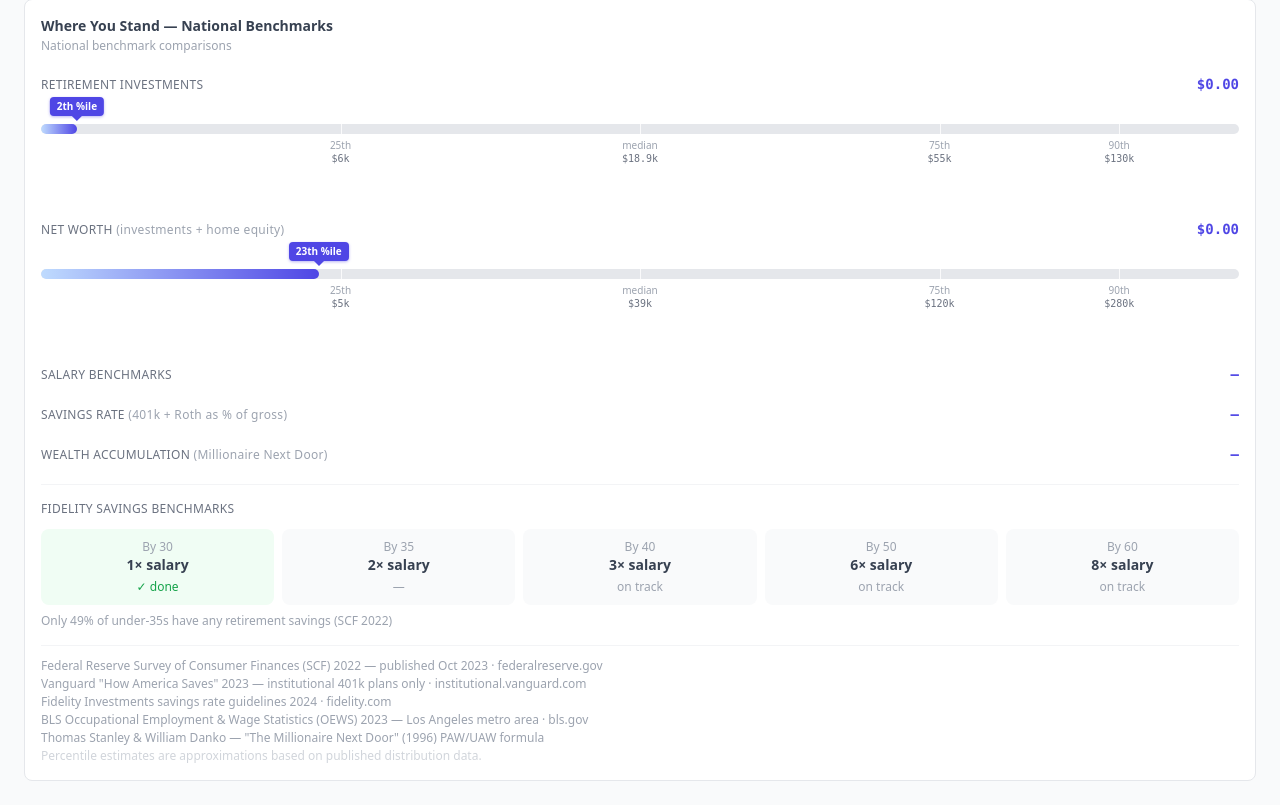
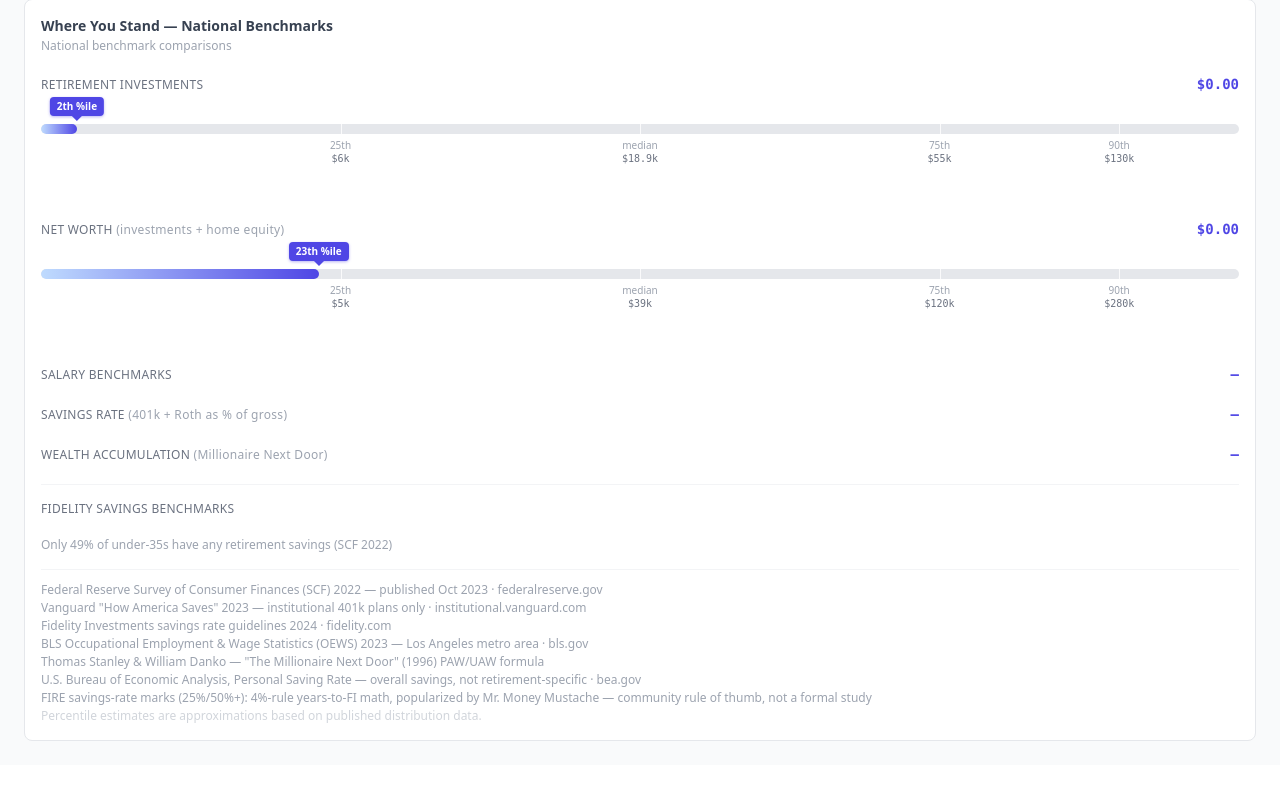
Before and after one commit to grimechristopher/statements, a Flask app: page /milestones in a window 1280 px wide. Shown: the part 1391-2196 px from the top of the page. After the commit the page ends 2132 px from the top, so only its background shows below. Run offline with Flask 3, Linux system fonts and the light colour scheme; data that the repository does not hold is empty; some libraries are stand-ins or nearby versions.

Commit message:
feat: add historical milestone-crossing dates and fix benchmark accuracy
Every already-achieved milestone now shows when it was actually
crossed (scanning real account_balances history), the age at
crossing, its percentile at the time, and how that compares to
Fidelity's published by-age guideline. Crossing detection reports the
most recent below->above transition rather than the first ever, so a
milestone that was lost to a large withdrawal and re-earned reflects
the re-crossing date, not the original one.

Also: moves HOUSE_PURCHASE_DATE out of source into an env var
(matching the existing BIRTH_YEAR/BASE_ANNUAL_SALARY pattern) since
this is a public repo; expands the salary-multiple milestones to
include Fidelity's actual 6x/8x tiers so the guideline-age comparison
has something to attach to; fixes the PAW/UAW label to match Stanley
& Danko's real 0.5x/2x cutoffs instead of an invented 1x cutoff; and
relabels the savings-rate benchmark bar to honestly attribute its
sources instead of presenting community rules of thumb as cited data.

```diff
--- a/app/routes/milestones.py
+++ b/app/routes/milestones.py
@@ -1,4 +1,5 @@
 import math
+import os
 from datetime import date, timedelta
 
 from flask import Blueprint, jsonify, render_template, request
@@ -45,9 +46,10 @@ def _current_investment(db):
     return float(row["total"] or 0)
 
 
-# down payment date - matches the ~$246k balance drop that jumped the FIRE
-# projection by 5 years in a single snapshot
-HOUSE_PURCHASE_DATE = "2024-12-19"
+# life event marking a large one-time balance drop (e.g. a down payment) —
+# the FIRE trend line is measured from this date forward. Falls back to the
+# full history if unset.
+HOUSE_PURCHASE_DATE = os.environ.get("HOUSE_PURCHASE_DATE", "")
 
 
 def _linear_trend(points, start_date, year_field="fire_year"):
@@ -91,6 +93,50 @@ def _find_crossing(points, target):
     return None
 
 
+def _find_historical_crossing(history, target):
+    """history: ascending list of (date_str, value) tuples of actual past balances.
+
+    Returns the most recent below->at/above transition, not the first ever
+    crossing, so a big withdrawal (e.g. a house down payment) that drops you
+    back under a milestone correctly requires re-crossing it."""
+    crossing = None
+    was_above = False
+    for d, v in history:
+        above = v >= target
+        if above and not was_above:
+            crossing = {"date": d, "age": int(d[:4]) - BIRTH_YEAR}
+        was_above = above
+    return crossing
+
+
+def _months_since(start_date, end_date):
+    start = date.fromisoformat(start_date)
+    end = date.fromisoformat(end_date)
+    if end < start:
+        return None
+    return round((end - start).days / 30.4375)
+
+
+def _historical_totals(db):
+    active_ids = [
+        r["id"] for r in db.execute("""
+            SELECT a.id FROM accounts a
+            WHERE a.type = 'brokerage' AND a.name NOT IN ({})
+        """.format(",".join("?" * len(EXCLUDE))), list(EXCLUDE)).fetchall()
+    ]
+    if not active_ids:
+        return []
+    rows = db.execute("""
+        SELECT ab.date, a.id, ab.balance
+        FROM account_balances ab
+        JOIN accounts a ON ab.account_id = a.id
+        WHERE a.id IN ({})
+        ORDER BY ab.date ASC
+    """.format(",".join("?" * len(active_ids))), active_ids).fetchall()
+    total_by_date = _forward_fill_totals(rows)
+    return sorted(total_by_date.items())
+
+
 def _monthly_contribution(db):
     row = db.execute("""
         SELECT AVG(total_401k) as avg FROM (
@@ -122,6 +168,7 @@ def milestones_data():
     today = date.today().isoformat()
     _, contrib_pts, _, _ = _build_projections(today, current_investment, monthly_contribution)
     coast_pts, _, _, _   = _build_projections(today, current_investment, 0)
+    history = _historical_totals(db)
 
     def nw_items():
         fixed = [
@@ -133,15 +180,21 @@ def milestones_data():
             ("3M",   3_000_000),
             ("3.5M", 3_500_000),
         ]
-        multiples = [(f"{x}x salary", salary * x) for x in [0.5, 1, 2, 3, 5, 10, 25]] if salary else []
+        # 1x/2x/3x/6x/8x match the published Fidelity by-age savings benchmarks
+        multiples = [(f"{x}x salary", salary * x) for x in [0.5, 1, 2, 3, 6, 8, 10, 25]] if salary else []
         items = []
         for label, target in fixed + multiples:
             if not target:
                 continue
+            achieved = current_investment >= target
+            crossed = _find_historical_crossing(history, target) if achieved else None
+            if crossed and label == "Pre-house level":
+                crossed["since_house_months"] = _months_since(HOUSE_PURCHASE_DATE, crossed["date"])
             items.append({
                 "label": label,
                 "target": target,
-                "achieved": current_investment >= target,
+                "achieved": achieved,
+                "crossed": crossed,
                 "projected": _find_crossing(contrib_pts, target),
             })
         return items
@@ -161,10 +214,12 @@ def milestones_data():
             if not target:
                 continue
             nw_needed = target * 25
+            achieved = current_4pct >= target
             items.append({
                 "label": label,
                 "target": target,
-                "achieved": current_4pct >= target,
+                "achieved": achieved,
+                "crossed": _find_historical_crossing(history, nw_needed) if achieved else None,
                 "projected": _find_crossing(contrib_pts, nw_needed),
             })
         return items
--- a/app/templates/milestones.html
+++ b/app/templates/milestones.html
@@ -111,33 +111,7 @@
     <!-- Fidelity benchmarks -->
     <div class="border-t border-gray-100 pt-4">
       <div class="text-xs font-medium text-gray-500 uppercase tracking-wide mb-3">Fidelity Savings Benchmarks</div>
-      <div class="grid grid-cols-2 md:grid-cols-5 gap-2">
-        <div class="bg-green-50 rounded-lg p-2.5 text-center">
-          <div class="text-xs text-gray-400">By 30</div>
-          <div class="text-sm font-semibold text-gray-700">1× salary</div>
-          <div class="text-xs text-green-600 font-medium mt-1">✓ done</div>
-        </div>
-        <div class="rounded-lg p-2.5 text-center bg-gray-50" id="fid-35-card">
-          <div class="text-xs text-gray-400">By 35</div>
-          <div class="text-sm font-semibold text-gray-700">2× salary</div>
-          <div id="bm-fid35" class="text-xs mt-1 text-gray-400">—</div>
-        </div>
-        <div class="bg-gray-50 rounded-lg p-2.5 text-center">
-          <div class="text-xs text-gray-400">By 40</div>
-          <div class="text-sm font-semibold text-gray-700">3× salary</div>
-          <div class="text-xs text-gray-400 mt-1">on track</div>
-        </div>
-        <div class="bg-gray-50 rounded-lg p-2.5 text-center">
-          <div class="text-xs text-gray-400">By 50</div>
-          <div class="text-sm font-semibold text-gray-700">6× salary</div>
-          <div class="text-xs text-gray-400 mt-1">on track</div>
-        </div>
-        <div class="bg-gray-50 rounded-lg p-2.5 text-center">
-          <div class="text-xs text-gray-400">By 60</div>
-          <div class="text-sm font-semibold text-gray-700">8× salary</div>
-          <div class="text-xs text-gray-400 mt-1">on track</div>
-        </div>
-      </div>
+      <div class="grid grid-cols-2 md:grid-cols-5 gap-2" id="fidelity-benchmarks"></div>
       <div class="text-xs text-gray-400 mt-2">Only 49% of under-35s have any retirement savings (SCF 2022)</div>
     </div>
 
@@ -149,6 +123,8 @@
     <div>Fidelity Investments savings rate guidelines 2024 · fidelity.com</div>
     <div>BLS Occupational Employment & Wage Statistics (OEWS) 2023 — Los Angeles metro area · bls.gov</div>
     <div>Thomas Stanley & William Danko — "The Millionaire Next Door" (1996) PAW/UAW formula</div>
+    <div>U.S. Bureau of Economic Analysis, Personal Saving Rate — overall savings, not retirement-specific · bea.gov</div>
+    <div>FIRE savings-rate marks (25%/50%+): 4%-rule years-to-FI math, popularized by Mr. Money Mustache — community rule of thumb, not a formal study</div>
     <div class="text-gray-300 mt-1">Percentile estimates are approximations based on published distribution data.</div>
   </div>
 </div>
@@ -164,26 +140,62 @@ function pct(current, target) {
   return Math.min(100, Math.round(current / target * 100));
 }
 
+// 1x/2x/3x/6x/8x match the published Fidelity by-age savings benchmarks
 const RECOMMENDED_AGES = {
-  "0.5x salary": 25,
-  "1x salary":   30,
-  "2x salary":   35,
-  "3x salary":   40,
-  "5x salary":   45,
-  "10x salary":  60,
-  "25x salary":  null, // FIRE — no standard age
+  "1x salary": 30,
+  "2x salary": 35,
+  "3x salary": 40,
+  "6x salary": 50,
+  "8x salary": 60,
 };
+
+const FIDELITY_BENCHMARKS = [
+  { age: 30, mult: 1 },
+  { age: 35, mult: 2 },
+  { age: 40, mult: 3 },
+  { age: 50, mult: 6 },
+  { age: 60, mult: 8 },
+];
+
+// Investment-balance percentile lookup (SCF 2022) — shared by the "Where You
+// Stand" bars and the per-milestone "Nth %ile at the time" crossing tags.
+const INV_LOOKUP = [
+  [0, 2], [1000, 10], [6000, 25], [18880, 50],
+  [55000, 75], [130000, 90], [220000, 95], [500000, 99]
+];
 
 function milestoneRow(item, current) {
   const achieved = item.achieved;
   const p = pct(current, item.target);
   const recAge = RECOMMENDED_AGES[item.label];
-  const recTag = recAge != null
-    ? `<span class="text-gray-400 text-xs ml-1">· rec. by ${recAge}</span>`
-    : "";
+
+  let recTag = "";
+  if (recAge != null) {
+    if (achieved && item.crossed) {
+      const diff = recAge - item.crossed.age;
+      recTag = diff > 0
+        ? `<span class="text-green-600 text-xs ml-1">· ${diff} yr${diff === 1 ? "" : "s"} ahead of rec. age ${recAge}</span>`
+        : diff < 0
+          ? `<span class="text-amber-500 text-xs ml-1">· ${-diff} yr${diff === -1 ? "" : "s"} behind rec. age ${recAge}</span>`
+          : `<span class="text-gray-400 text-xs ml-1">· right on rec. age ${recAge}</span>`;
+    } else {
+      recTag = `<span class="text-gray-400 text-xs ml-1">· rec. by ${recAge}</span>`;
+    }
+  }
+
   const proj = item.projected
     ? `<span class="text-gray-400">${item.projected.date} · age ${item.projected.age}</span>`
     : `<span class="text-gray-300">beyond 2069</span>`;
+
+  let achievedLine = "Achieved";
+  if (achieved && item.crossed) {
+    const monthYear = new Date(item.crossed.date).toLocaleDateString("en-US", { month: "short", year: "numeric" });
+    const pctile = Math.round(estimatePct(item.target, INV_LOOKUP));
+    achievedLine = `Achieved ${monthYear} · age ${item.crossed.age} · ${pctile}th %ile at the time`;
+    if (item.crossed.since_house_months != null) {
+      achievedLine += ` · ${item.crossed.since_house_months} mo after buying the house`;
+    }
+  }
 
   return `
     <div class="flex items-center gap-3 py-2 border-b border-gray-50 last:border-0 ${achieved ? 'opacity-60' : ''}">
@@ -207,7 +219,7 @@ function milestoneRow(item, current) {
             <span class="text-xs flex-shrink-0">${proj}</span>
           </div>
         ` : `
-          <div class="mt-0.5 text-xs text-green-500">Achieved</div>
+          <div class="mt-0.5 text-xs text-green-500">${achievedLine}</div>
         `}
       </div>
     </div>
@@ -328,16 +340,12 @@ fetch("/api/milestones-data")
     document.getElementById("bm-investments").textContent = fmt$(inv);
     document.getElementById("bm-networth").textContent = fmt$(netWorth);
 
-    const invLookup = [
-      [0, 2], [1000, 10], [6000, 25], [18880, 50],
-      [55000, 75], [130000, 90], [220000, 95], [500000, 99]
-    ];
     const nwLookup = [
       [-50000, 5], [5000, 25], [39040, 50],
       [120000, 75], [280000, 90], [450000, 95], [1000000, 99]
     ];
 
-    renderPercentileBar("bar-investments", estimatePct(inv, invLookup), [
+    renderPercentileBar("bar-investments", estimatePct(inv, INV_LOOKUP), [
       { pct: 25, shortLabel: "25th", valueStr: "$6k" },
       { pct: 50, shortLabel: "median", valueStr: "$18.9k" },
       { pct: 75, shortLabel: "75th", valueStr: "$55k" },
@@ -371,10 +379,17 @@ fetch("/api/milestones-data")
       const savingsRate = salary > 0 ? (monthly401k + monthlyRoth) / (salary / 12) * 100 : 0;
       const srPos = Math.min(100, savingsRate / 50 * 100);
       document.getElementById("bm-savings-rate").textContent = savingsRate.toFixed(1) + "%";
+      // "avg American" is BEA's overall personal saving rate (all savings, not
+      // retirement-specific) — a different metric than 401k+Roth %, shown for
+      // rough context only. "recommended 15%" is Fidelity's own income-savings
+      // guideline (same source as the by-age benchmarks below). 25%/50%+ come
+      // from the standard FIRE savings-rate-to-years-to-FI math (4% rule),
+      // popularized by Mr. Money Mustache's "Shockingly Simple Math" post —
+      // a community rule of thumb, not a formal study like the other bars here.
       renderPercentileBar("bar-savings-rate", srPos, [
-        { pct: 10,  shortLabel: "avg American", valueStr: "~5%" },
-        { pct: 30,  shortLabel: "recommended",  valueStr: "15%" },
-        { pct: 50,  shortLabel: "FIRE",          valueStr: "25%" },
+        { pct: 10,  shortLabel: "avg American (all savings)", valueStr: "~5%" },
+        { pct: 30,  shortLabel: "Fidelity rec.",  valueStr: "15%" },
+        { pct: 50,  shortLabel: "FIRE (~4% rule)",          valueStr: "25%" },
         { pct: 100, shortLabel: "extreme FIRE",  valueStr: "50%+" },
       ], savingsRate.toFixed(1) + "% saved");
 
@@ -384,7 +399,9 @@ fetch("/api/milestones-data")
       const expectedNW = age * salary / 10;
       const pawScore = expectedNW > 0 ? netWorth / expectedNW : 0;
       const pawPos = Math.min(97, pawScore / 3 * 100);
-      const pawLabel = pawScore >= 2 ? "PAW" : pawScore >= 1 ? "Avg" : "UAW";
+      // Stanley & Danko's own cutoffs: PAW >= 2x expected, UAW <= 0.5x expected.
+      // 0.5x-2x has no official book label; this app calls that range "Avg".
+      const pawLabel = pawScore >= 2 ? "PAW" : pawScore > 0.5 ? "Avg" : "UAW";
       document.getElementById("bm-paw-score").textContent = pawScore.toFixed(2) + "×";
       document.getElementById("bm-paw-note").textContent =
         `Expected NW at ${age}: ${fmt$(expectedNW)} — you're ${pawScore.toFixed(1)}× that (${pawLabel})`;
@@ -394,18 +411,27 @@ fetch("/api/milestones-data")
         { pct: Math.round(2.0/3*100), shortLabel: "PAW",  valueStr: "2.0×" },
       ], pawScore.toFixed(2) + "× expected");
 
-      const target35 = salary * 2;
-      const fid35 = document.getElementById("bm-fid35");
-      const fid35card = document.getElementById("fid-35-card");
-      if (inv >= target35) {
-        fid35.textContent = "✓ done";
-        fid35.className = "text-xs text-green-600 font-medium mt-1";
-        fid35card.classList.replace("bg-gray-50", "bg-green-50");
-      } else {
-        const p = Math.round(inv / target35 * 100);
-        fid35.textContent = p + "% there";
-        fid35.className = "text-xs text-amber-500 font-medium mt-1";
-      }
+      document.getElementById("fidelity-benchmarks").innerHTML = FIDELITY_BENCHMARKS.map(b => {
+        const target = salary * b.mult;
+        const p = Math.round(inv / target * 100);
+        let bg, status;
+        if (inv >= target) {
+          bg = "bg-green-50";
+          status = '<div class="text-xs text-green-600 font-medium mt-1">✓ done</div>';
+        } else if (age < b.age) {
+          bg = "bg-gray-50";
+          status = `<div class="text-xs text-amber-500 font-medium mt-1">${p}% there</div>`;
+        } else {
+          bg = "bg-red-50";
+          status = `<div class="text-xs text-red-500 font-medium mt-1">${p}% · behind</div>`;
+        }
+        return `
+          <div class="rounded-lg p-2.5 text-center ${bg}">
+            <div class="text-xs text-gray-400">By ${b.age}</div>
+            <div class="text-sm font-semibold text-gray-700">${b.mult}× salary</div>
+            ${status}
+          </div>`;
+      }).join("");
     }
   });
 
```
Also changed, not shown: tests/test_milestones.py (+49 -1 lines), 1 other file.
